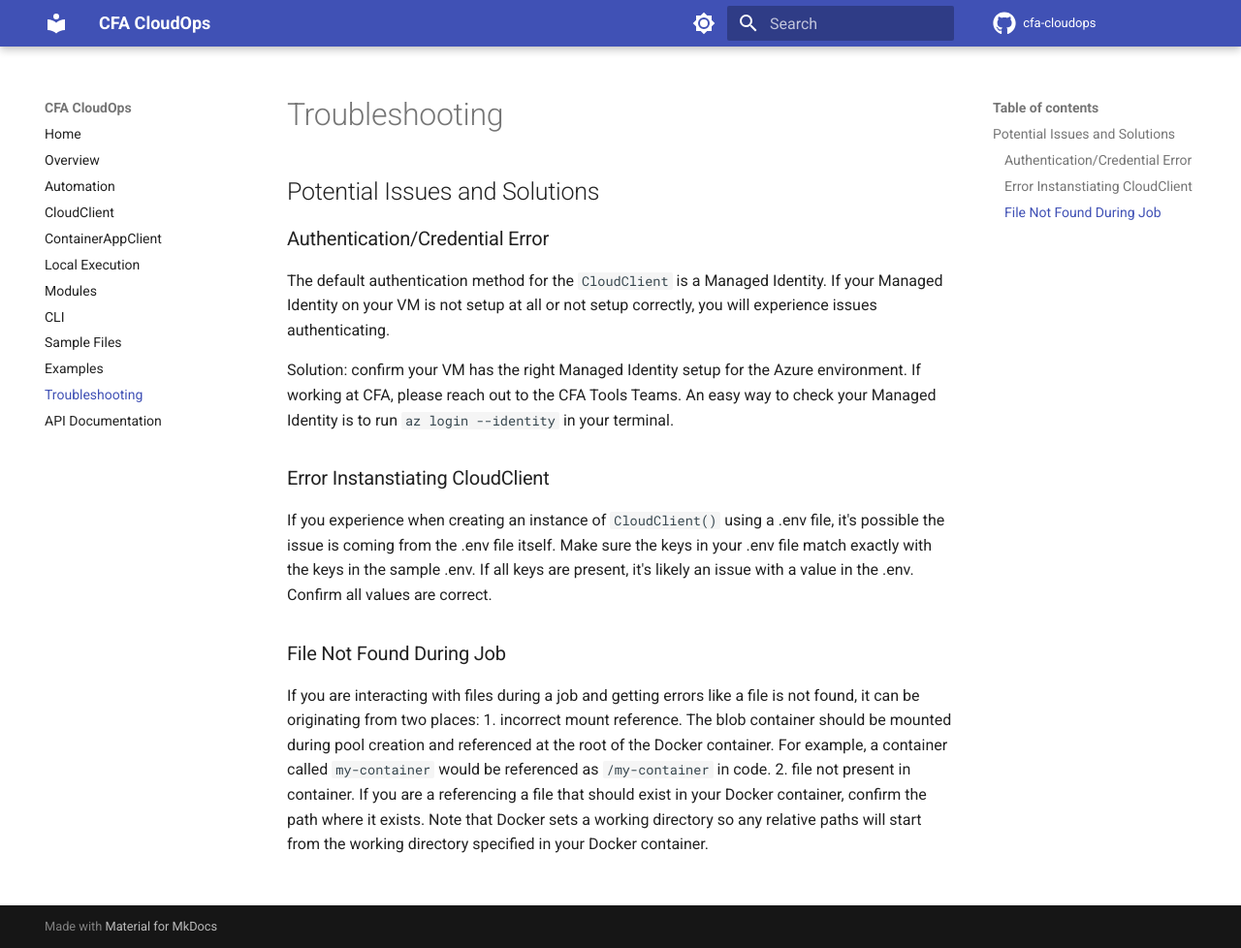
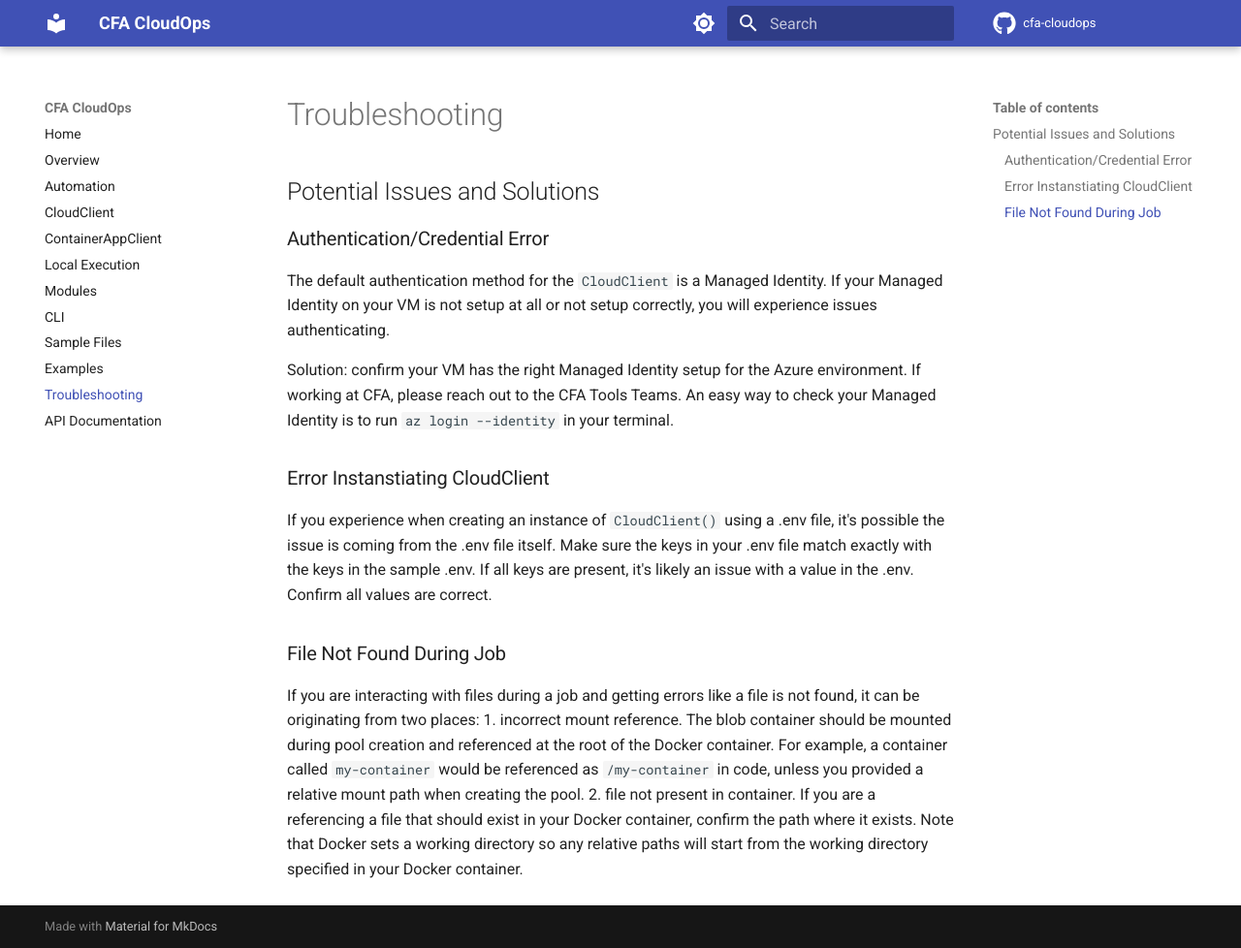
Before and after one commit to CDCgov/cfa-cloudops, an MkDocs documentation site: the page built from docs/troubleshooting.md, in a window 1280 px wide and 978 px high. Shown: the whole window at 97% size. Built offline with MkDocs 1.6.1 and Material for MkDocs 9.7.7, drawn with Linux system fonts in a browser that asks for light colours; comment, search, counter and statistics services are not loaded.

Commit message:
update troubleshooting

```diff
--- a/docs/troubleshooting.md
+++ b/docs/troubleshooting.md
@@ -16,5 +16,5 @@
 ### File Not Found During Job
 
 If you are interacting with files during a job and getting errors like a file is not found, it can be originating from two places:
-1. incorrect mount reference. The blob container should be mounted during pool creation and referenced at the root of the Docker container. For example, a container called `my-container` would be referenced as `/my-container` in code.
+1. incorrect mount reference. The blob container should be mounted during pool creation and referenced at the root of the Docker container. For example, a container called `my-container` would be referenced as `/my-container` in code, unless you provided a relative mount path when creating the pool.
 2. file not present in container. If you are a referencing a file that should exist in your Docker container, confirm the path where it exists. Note that Docker sets a working directory so any relative paths will start from the working directory specified in your Docker container.
```
